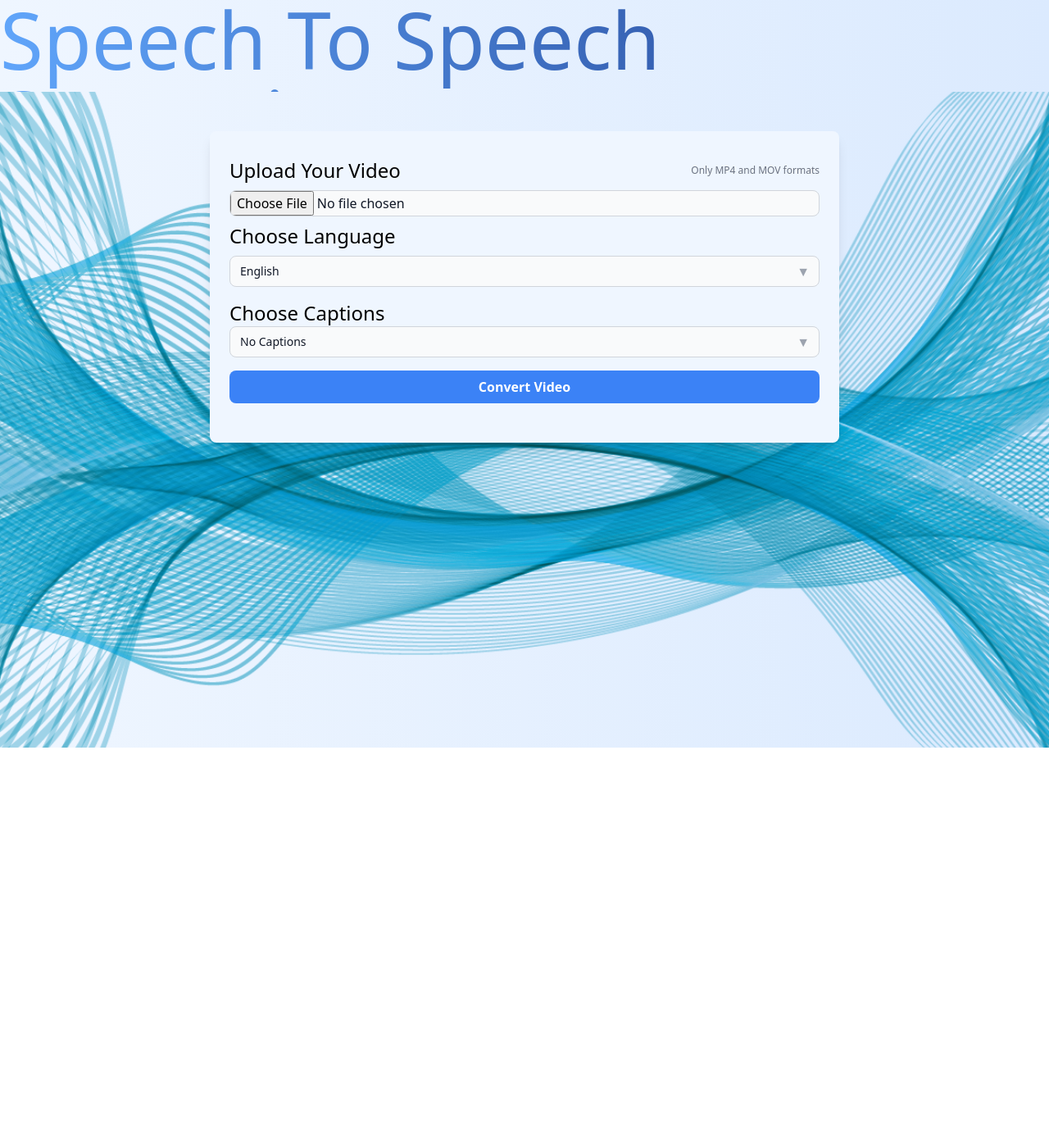
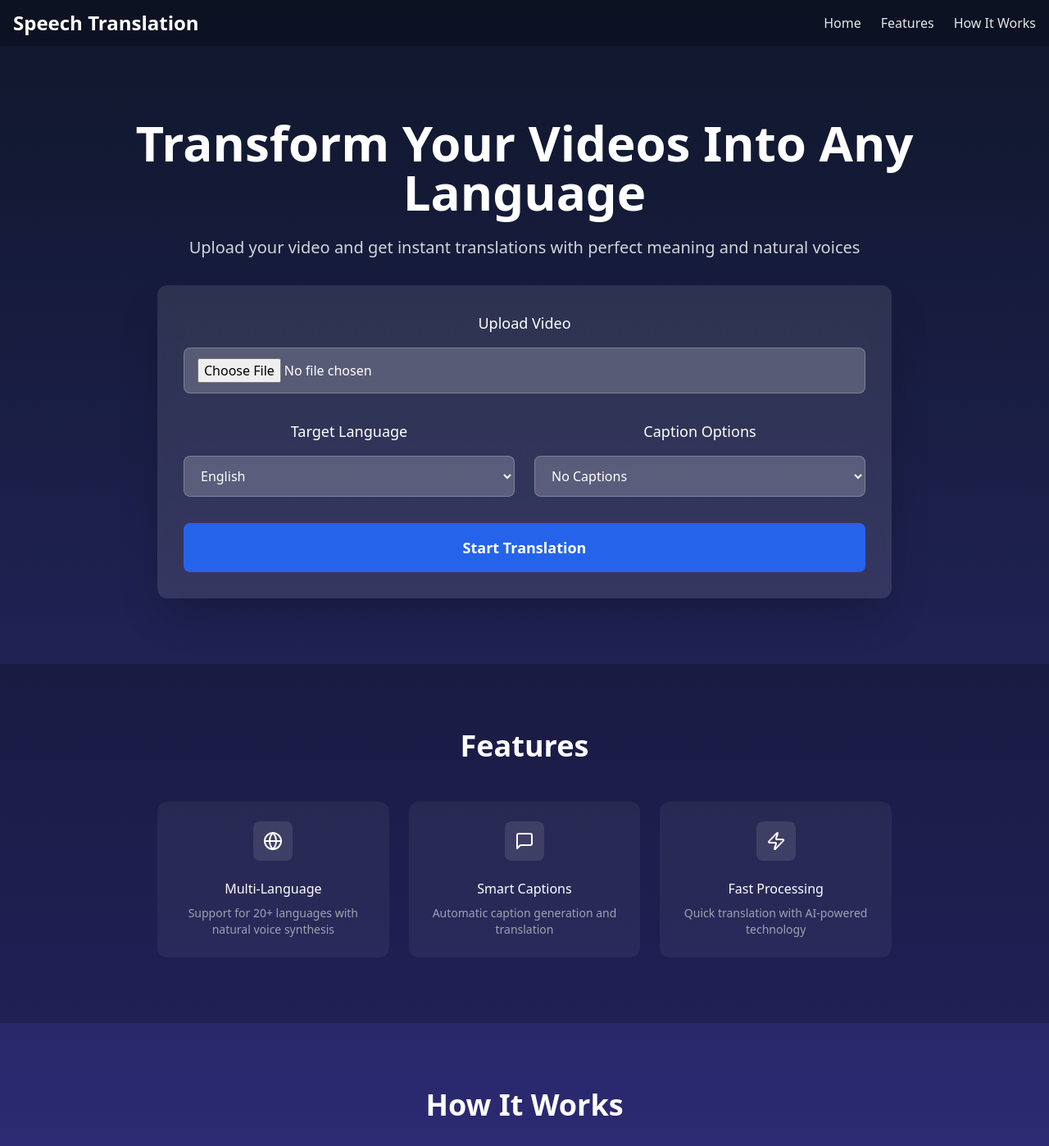
Before and after one commit to shayaan-haque/Speech-To-Speech-Streaming, a React (Create React App) app: page / in a window 1280 px wide. Shown: the top 1398 px of the page at 82% size. Before the commit the page ends 912 px from the top, so only its background shows below. Built offline with nearby package versions, Linux system fonts and the light colour scheme.

Commit message:
UI Changes and TTS model changed

```diff
--- a/package.json
+++ b/package.json
@@ -6,6 +6,7 @@
     "@babel/plugin-proposal-private-property-in-object": "^7.21.11",
     "axios": "^1.7.9",
     "cra-template": "1.2.0",
+    "lucide-react": "^0.474.0",
     "react": "^19.0.0",
     "react-dom": "^19.0.0",
     "react-player": "^2.16.0",
--- a/src/App.js
+++ b/src/App.js
@@ -1,7 +1,5 @@
-import React, { useState } from "react";
-import axios from "axios";
-import ReactPlayer from "react-player";
-import image from "./images/background.png";
+import React, { useState, useRef } from "react";
+import { Globe, MessageSquare, Zap, Upload, Settings, Play } from 'lucide-react';
 
 function App() {
   const [videoFile, setVideoFile] = useState(null);
@@ -11,11 +9,19 @@ function App() {
   const [loading, setLoading] = useState(false);
   const [errorMessage, setErrorMessage] = useState("");
   const [videoSummary, setVideoSummary] = useState("");
+  const [transcription, setTranscription] = useState("");
 
+  // Refs for scroll functionality
+  const featuresRef = useRef(null);
+  const howItWorksRef = useRef(null);
 
+  const scrollToSection = (ref) => {
+    ref.current?.scrollIntoView({ behavior: 'smooth' });
+  };
+
+  // Rest of the state and handlers remain the same...
   const languageOptions = [
     { label: "Arabic", value: "ar" },
-    { label: "Bengali", value: "bn" },
     { label: "Chinese", value: "zh" },
     { label: "Dutch", value: "nl" },
     { label: "English", value: "en" },
@@ -27,12 +33,9 @@ function App() {
     { label: "Italian", value: "it" },
     { label: "Japanese", value: "ja" },
     { label: "Korean", value: "ko" },
-    { label: "Malayalam", value: "ml" },
     { label: "Marathi", value: "mr" },
-    { label: "Persian", value: "fa" },
     { label: "Polish", value: "pl" },
     { label: "Portuguese", value: "pt" },
-    { label: "Punjabi", value: "pa" },
     { label: "Russian", value: "ru" },
     { label: "Spanish", value: "es" },
     { label: "Swedish", value: "sv" },
@@ -51,13 +54,6 @@ function App() {
       value: lang.value
     }))
   ];
-<select name="captions" id="captions">
-  {captionOptions.map(option => (
-    <option value={option.value} key={option.value}>
-      {option.label}
-    </option>
-  ))}
-</select>
 
   const handleFileChange = (event) => {
     setVideoFile(event.target.files[0]);
@@ -82,11 +78,16 @@ function App() {
     try {
       setLoading(true);
       setErrorMessage("");
-      const response = await axios.post("http://127.0.0.1:5000/upload", formData);
-      const videoUrl = `http://127.0.0.1:5000/output_videos/${response.data.output_video}`;
-      const summary = response.data.summary;
+      const response = await fetch("http://127.0.0.1:5000/upload", {
+        method: 'POST',
+        body: formData,
+      });
+      const data = await response.json();
+
+      const videoUrl = `http://127.0.0.1:5000/output_videos/${data.output_video}`;
       setTranslatedVideo(videoUrl);
-      setVideoSummary(summary);
+      setVideoSummary(data.summary);
+      setTranscription(data.transcription);
     } catch (error) {
       setErrorMessage("Failed to process the video. Please try again.");
     } finally {
@@ -95,124 +96,244 @@ function App() {
   };
 
   return (
-    <>
-      <div className="flex bg-gradient-to-r from-blue-50 to-blue-100 justify-center h-28">
-        <h1 className="text-8xl bg-gradient-to-r from-blue-400 to-blue-900 bg-clip-text text-transparent animate-flow">
-          Speech To Speech Streaming
+    <div className="min-h-screen bg-gradient-to-b from-slate-900 to-indigo-900">
+      {/* Navigation */}
+      <nav className="bg-black/20 backdrop-blur-sm fixed w-full z-50">
+        <div className="max-w-7xl mx-auto px-4 py-3 flex justify-between items-center">
+          <h1 className="text-2xl text-white font-bold">Speech Translation</h1>
+          <div className="space-x-6">
+            <button className="text-gray-200 hover:text-white">
+              Home
+            </button>
+            <button
+              onClick={() => scrollToSection(featuresRef)}
+              className="text-gray-200 hover:text-white"
+            >
+              Features
+            </button>
+            <button
+              onClick={() => scrollToSection(howItWorksRef)}
+              className="text-gray-200 hover:text-white"
+            >
+              How It Works
+            </button>
+          </div>
+        </div>
+      </nav>
+
+      {/* Main Content */}
+      <div className="pt-16">
+        {/* Hero Section */}
+        <div className="text-center py-20 px-4">
+          <h1 className="text-6xl font-bold text-white mb-6">
+            Transform Your Videos Into Any Language
           </h1>
-      </div>
-      <div className="relative bg-gradient-to-r from-blue-50 to-blue-100 min-h-screen flex flex-col items-center justify-start px-4">
-        <div className="absolute inset-0 z-0">
-          <img
-            src={image}
-            alt="Background"
-            className="w-full h-full object-cover"
-          />
-        </div>
-        <div className="z-20 bg-blue-50 shadow-lg rounded-lg p-6 w-full max-w-3xl mt-12">
-          <div className="flex justify-between">
-            <h1 className="text-2xl py-2">Upload Your Video</h1>
-            <p className="text-xs mt-4 text-gray-500">Only MP4 and MOV formats</p>
-          </div>
+          <p className="text-xl text-gray-300 mb-8">
+            Upload your video and get instant translations with perfect meaning and natural voices
+          </p>
+
+          {/* Main Upload Section */}
+          <div className="max-w-4xl mx-auto bg-white/10 backdrop-blur-md rounded-xl p-8 shadow-2xl">
+            {/* Existing upload form content... */}
+            <div className="grid gap-8">
+              {/* File Upload */}
+              <div>
+                <label className="block text-white text-lg font-medium mb-4">Upload Video</label>
                 <input
                   type="file"
                   accept="video/mp4, video/mov"
                   onChange={handleFileChange}
-            className="block w-full text-base text-gray-900 border border-gray-300 rounded-lg cursor-pointer bg-gray-50 focus:outline-none focus:ring focus:ring-blue-300"
+                  className="w-full px-4 py-3 bg-white/20 border border-gray-300/30 rounded-lg text-white"
                 />
-          <h1 className="text-2xl py-2">Choose Language</h1>
-          <div className="mb-4 relative">
+              </div>
+
+              {/* Language Selection */}
+              <div className="grid grid-cols-2 gap-6">
+                <div>
+                  <label className="block text-white text-lg font-medium mb-4">Target Language</label>
                   <select
                     value={language}
                     onChange={(e) => setLanguage(e.target.value)}
-              className="block w-full px-3 py-2 text-sm text-gray-900 border border-gray-300 rounded-lg bg-gray-50 focus:ring focus:ring-blue-300 appearance-none"
+                    className="w-full px-4 py-3 bg-white/20 border border-gray-300/30 rounded-lg text-white"
                   >
                     {languageOptions.map((option) => (
-                <option key={option.value} value={option.value}>
+                      <option key={option.value} value={option.value} className="text-black">
                         {option.label}
                       </option>
                     ))}
                   </select>
-            <span className="absolute right-3 top-1/2 transform -translate-y-1/2 text-gray-400 pointer-events-none">
-              &#9660;
-            </span>
                 </div>
 
-          <h1 className="text-2xl pr-2">Choose Captions</h1>
-          <div className="mb-4 relative">
+                <div>
+                  <label className="block text-white text-lg font-medium mb-4">Caption Options</label>
                   <select
                     value={captionOption}
                     onChange={(e) => setCaptionOption(e.target.value)}
-              className="block w-full px-3 py-2 text-sm text-gray-900 border border-gray-300 rounded-lg bg-gray-50 focus:ring focus:ring-blue-300 appearance-none"
+                    className="w-full px-4 py-3 bg-white/20 border border-gray-300/30 rounded-lg text-white"
                   >
                     {captionOptions.map((option) => (
-                <option key={option.value} value={option.value}>
+                      <option key={option.value} value={option.value} className="text-black">
                         {option.label}
                       </option>
                     ))}
                   </select>
-            <span className="absolute right-3 top-1/2 transform -translate-y-1/2 text-gray-400 pointer-events-none">
-              &#9660;
-            </span>
+                </div>
               </div>
 
-          {errorMessage && (
-            <div className="text-red-500 text-sm font-medium mb-4">
-              {errorMessage}
-            </div>
-          )}
-
+              {/* Convert Button */}
               <button
                 onClick={handleUpload}
                 disabled={loading}
-            className={`w-full px-4 py-2 text-white font-semibold rounded-lg ${
+                className={`w-full py-4 rounded-lg text-white font-semibold text-lg transition-all ${
                   loading
-                ? "bg-blue-300 cursor-not-allowed"
-                : "bg-blue-500 hover:bg-blue-600"
+                    ? "bg-blue-400/50 cursor-not-allowed"
+                    : "bg-blue-600 hover:bg-blue-700"
                 }`}
               >
-            {loading ? "Processing..." : "Convert Video"}
+                {loading ? (
+                  <div className="flex items-center justify-center">
+                    <div className="animate-spin rounded-full h-6 w-6 border-b-2 border-white mr-2"></div>
+                    Processing...
+                  </div>
+                ) : (
+                  "Start Translation"
+                )}
               </button>
 
-          {loading && (
-            <div className="flex justify-center items-center mt-6">
-              <div className="animate-spin rounded-full h-16 w-16 border-t-4 border-blue-500"></div>
-              <p className="text-gray-600 text-lg ml-4">Almost there...</p>
+              {errorMessage && (
+                <div className="text-red-400 text-sm font-medium">{errorMessage}</div>
+              )}
             </div>
-          )}
+          </div>
 
-          <div className="mt-6">
+          {/* Results Section */}
+          {(videoFile || translatedVideo || videoSummary || transcription) && (
+            <div className="max-w-4xl mx-auto mt-12 space-y-8">
+              {/* Video Players */}
+              <div className="grid grid-cols-2 gap-6">
                 {videoFile && (
-              <div className="mb-6">
-                <h2 className="text-lg font-semibold text-gray-800 mb-2">
-                  Original Video
-                </h2>
-                <ReactPlayer url={URL.createObjectURL(videoFile)} controls />
+                  <div className="bg-white/10 backdrop-blur-md rounded-xl p-6">
+                    <h3 className="text-white font-medium mb-4">Original Video</h3>
+                    <video
+                      src={URL.createObjectURL(videoFile)}
+                      controls
+                      className="w-full"
+                    />
                   </div>
                 )}
 
                 {translatedVideo && (
-              <div>
-                <h2 className="text-lg font-semibold text-gray-800 mb-2">
-                  Translated Video
-                </h2>
-                <ReactPlayer url={translatedVideo} controls />
-                <p className="text-xs mt-4 text-gray-500">
-                  To download your translated video, click on 3 dots and download
-                </p>
-              </div>
-            )}
-             {videoSummary && (
-    <div className="mt-4 p-4 bg-gray-100 rounded-md">
-      <h2 className="text-lg font-semibold text-gray-800 mb-2">Video Summary</h2>
-      <p>{videoSummary}</p>
+                  <div className="bg-white/10 backdrop-blur-md rounded-xl p-6">
+                    <h3 className="text-white font-medium mb-4">Translated Video</h3>
+                    <video
+                      src={translatedVideo}
+                      controls
+                      className="w-full"
+                    />
                   </div>
                 )}
               </div>
+
+              {/* Summary and Transcription */}
+              {(videoSummary || transcription) && (
+                <div className="grid grid-cols-2 gap-6">
+                  {videoSummary && (
+                    <div className="bg-white/10 backdrop-blur-md rounded-xl p-6">
+                      <h2 className="text-white font-medium text-2xl mb-4">Video Summary</h2>
+                      <p className="text-gray-300">{videoSummary}</p>
+                    </div>
+                  )}
+
+                  {transcription && (
+                    <div className="bg-white/10 backdrop-blur-md rounded-xl p-6">
+                      <h3 className="text-white font-medium mb-4 text-2xl">Transcription</h3>
+                      <p className="text-gray-300">{transcription}</p>
+                    </div>
+                  )}
+                </div>
+              )}
+            </div>
+          )}
+        </div>
+
+        {/* Features Section */}
+        <div ref={featuresRef} className="py-20 px-4 bg-black/20">
+          <div className="max-w-4xl mx-auto">
+            <h2 className="text-4xl font-bold text-white text-center mb-12">Features</h2>
+            <div className="grid grid-cols-3 gap-6">
+              <Feature
+                icon={<Globe size={24} />}
+                title="Multi-Language"
+                description="Support for 20+ languages with natural voice synthesis"
+              />
+              <Feature
+                icon={<MessageSquare size={24} />}
+                title="Smart Captions"
+                description="Automatic caption generation and translation"
+              />
+              <Feature
+                icon={<Zap size={24} />}
+                title="Fast Processing"
+                description="Quick translation with AI-powered technology"
+              />
             </div>
           </div>
-    </>
+        </div>
+
+        {/* How It Works Section */}
+        <div ref={howItWorksRef} className="py-20 px-4">
+          <div className="max-w-4xl mx-auto">
+            <h2 className="text-4xl font-bold text-white text-center mb-12">How It Works</h2>
+            <div className="grid grid-cols-3 gap-6">
+              <Step
+                icon={<Upload size={24} />}
+                title="Upload Video"
+                description="Upload your video file in MP4 or MOV format"
+                step={1}
+              />
+              <Step
+                icon={<Settings size={24} />}
+                title="Choose Settings"
+                description="Select your target language and caption preferences"
+                step={2}
+              />
+              <Step
+                icon={<Play size={24} />}
+                title="Get Results"
+                description="Receive your translated video with natural voice and captions"
+                step={3}
+              />
+            </div>
+          </div>
+        </div>
+      </div>
+    </div>
   );
 }
 
+// Feature Component
+const Feature = ({ icon, title, description }) => (
+  <div className="text-center p-6 bg-white/5 rounded-xl">
+    <div className="inline-block p-3 bg-white/10 rounded-lg text-white mb-4">
+      {icon}
+    </div>
+    <h3 className="text-white font-medium mb-2">{title}</h3>
+    <p className="text-gray-400 text-sm">{description}</p>
+  </div>
+);
+
+// Step Component
+const Step = ({ icon, title, description, step }) => (
+  <div className="text-center p-6 bg-white/5 rounded-xl relative">
+    <div className="absolute -top-4 left-1/2 -translate-x-1/2 w-8 h-8 rounded-full bg-blue-600 text-white flex items-center justify-center font-bold">
+      {step}
+    </div>
+    <div className="inline-block p-3 bg-white/10 rounded-lg text-white mb-4">
+      {icon}
+    </div>
+    <h3 className="text-white font-medium mb-2">{title}</h3>
+    <p className="text-gray-400 text-sm">{description}</p>
+  </div>
+);
+
 export default App;
```
Also changed, not shown: 2 other files (tests, documents, lock files or other folders). Lines whose indentation alone changed are shown as unchanged.
